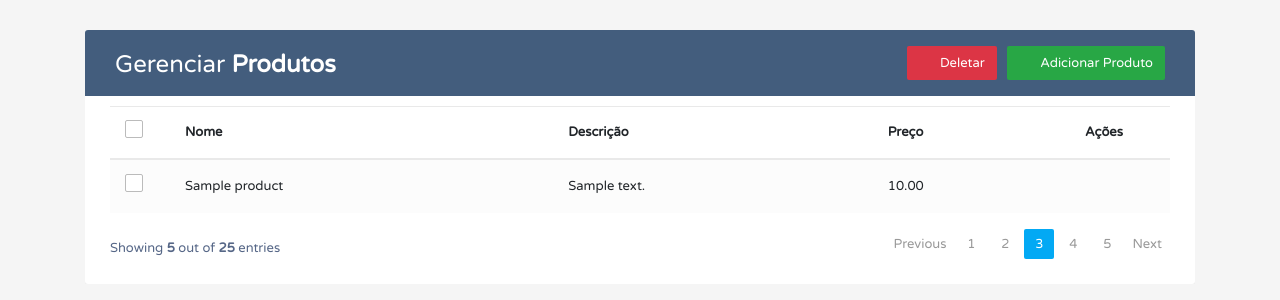
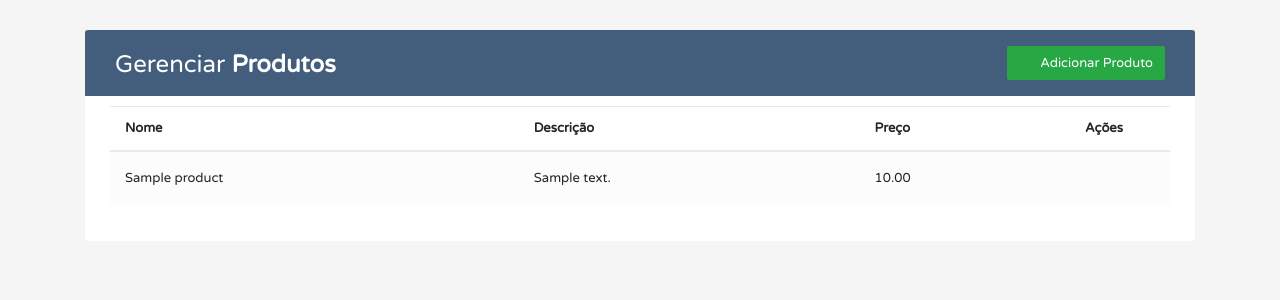
Before and after one commit to high-rolls/teste-produtos, a Django app: page /products/ in a window 1280 px wide. Shown: the top 300 px of the page. Run offline with Django 3.2, Linux system fonts and the light colour scheme; tables that the repository leaves empty hold one stand-in row (values such as "Sample post"); some libraries are stand-ins or nearby versions.

Commit message:
delete buttons

```diff
--- a/produtos/templates/produtos/product_list.html
+++ b/produtos/templates/produtos/product_list.html
@@ -79,10 +79,6 @@
             border-color: #e9e9e9;
             padding: 12px 15px;
             vertical-align: middle;
-        }
-
-        table.table tr th:first-child {
-            width: 60px;
         }
 
         table.table tr th:last-child {
@@ -185,65 +181,6 @@
             font-size: 13px;
         }
 
-        /* Custom checkbox */
-        .custom-checkbox {
-            position: relative;
-        }
-
-        .custom-checkbox input[type="checkbox"] {
-            opacity: 0;
-            position: absolute;
-            margin: 5px 0 0 3px;
-            z-index: 9;
-        }
-
-        .custom-checkbox label:before {
-            width: 18px;
-            height: 18px;
-        }
-
-        .custom-checkbox label:before {
-            content: '';
-            margin-right: 10px;
-            display: inline-block;
-            vertical-align: text-top;
-            background: white;
-            border: 1px solid #bbb;
-            border-radius: 2px;
-            box-sizing: border-box;
-            z-index: 2;
-        }
-
-        .custom-checkbox input[type="checkbox"]:checked+label:after {
-            content: '';
-            position: absolute;
-            left: 6px;
-            top: 3px;
-            width: 6px;
-            height: 11px;
-            border: solid #000;
-            border-width: 0 3px 3px 0;
-            transform: inherit;
-            z-index: 3;
-            transform: rotateZ(45deg);
-        }
-
-        .custom-checkbox input[type="checkbox"]:checked+label:before {
-            border-color: #03A9F4;
-            background: #03A9F4;
-        }
-
-        .custom-checkbox input[type="checkbox"]:checked+label:after {
-            border-color: #fff;
-        }
-
-        .custom-checkbox input[type="checkbox"]:disabled+label:before {
-            color: #b8b8b8;
-            cursor: auto;
-            box-shadow: none;
-            background: #ddd;
-        }
-
         /* Modal styles */
         .modal .modal-dialog {
             max-width: 400px;
@@ -303,20 +240,13 @@
                         <div class="col-sm-6">
                             <a href="#" class="btn btn-success open-modal" data-toggle="modal"><i
                                     class="material-icons">&#xE147;</i> <span>Adicionar Produto</span></a>
-                            <a href="#deleteProductModal" class="btn btn-danger" data-toggle="modal"><i
-                                    class="material-icons">&#xE15C;</i> <span>Deletar</span></a>
                         </div>
                     </div>
                 </div>
+                {% if products %}
                 <table class="table table-striped table-hover">
                     <thead>
                         <tr>
-                            <th>
-                                <span class="custom-checkbox">
-                                    <input type="checkbox" id="selectAll">
-                                    <label for="selectAll"></label>
-                                </span>
-                            </th>
                             <th>Nome</th>
                             <th>Descrição</th>
                             <th>Preço</th>
@@ -326,37 +256,22 @@
                     <tbody>
                     {% for product in products %}
                         <tr>
-                            <td>
-                                <span class="custom-checkbox">
-                                    <input type="checkbox" id="checkbox1" name="options[]" value="1">
-                                    <label for="checkbox1"></label>
-                                </span>
-                            </td>
                             <td>{{ product.name }}</td>
                             <td>{{ product.description }}</td>
                             <td>{{ product.price }}</td>
                             <td>
                                 <a href="#" class="edit open-modal" data-toggle="modal" data-id="{{ product.id }}"><i class="material-icons"
-                                        data-toggle="tooltip" title="Edit">&#xE254;</i></a>
-                                <a href="#deleteProductModal" class="delete" data-toggle="modal"><i
-                                        class="material-icons" data-toggle="tooltip" title="Delete">&#xE872;</i></a>
+                                        data-toggle="tooltip" title="Editar">&#xE254;</i></a>
+                                <a href="#deleteProductModal" class="delete" data-toggle="modal" data-id="{{ product.id }}"><i
+                                        class="material-icons" data-toggle="tooltip" title="Excluir">&#xE872;</i></a>
                             </td>
                         </tr>
                     {% endfor %}
                     </tbody>
                 </table>
-                <div class="clearfix">
-                    <div class="hint-text">Showing <b>5</b> out of <b>25</b> entries</div>
-                    <ul class="pagination">
-                        <li class="page-item disabled"><a href="#">Previous</a></li>
-                        <li class="page-item"><a href="#" class="page-link">1</a></li>
-                        <li class="page-item"><a href="#" class="page-link">2</a></li>
-                        <li class="page-item active"><a href="#" class="page-link">3</a></li>
-                        <li class="page-item"><a href="#" class="page-link">4</a></li>
-                        <li class="page-item"><a href="#" class="page-link">5</a></li>
-                        <li class="page-item"><a href="#" class="page-link">Next</a></li>
-                    </ul>
-                </div>
+                {% else %}
+                <p>Nenhum produto.</p>
+                {% endif %}
             </div>
         </div>
     </div>
@@ -386,8 +301,8 @@
                         </div>
                     </div>
                     <div class="modal-footer">
-                        <input type="button" class="btn btn-default" data-dismiss="modal" value="Cancel">
-                        <input type="submit" class="btn btn-success" value="Add">
+                        <input type="button" class="btn btn-default" data-dismiss="modal" value="Cancelar">
+                        <input type="submit" class="btn btn-success" value="Salvar">
                     </div>
                 </form>
             </div>
@@ -397,18 +312,20 @@
     <div id="deleteProductModal" class="modal fade">
         <div class="modal-dialog">
             <div class="modal-content">
-                <form>
+                <form id="deleteProductForm">
+                {% csrf_token %}
+                    <input type="hidden" id="deleteProductID" name="productID">
                     <div class="modal-header">
-                        <h4 class="modal-title">Deletar Produto</h4>
+                        <h4 class="modal-title">Excluir Produto</h4>
                         <button type="button" class="close" data-dismiss="modal" aria-hidden="true">&times;</button>
                     </div>
                     <div class="modal-body">
-                        <p>Tem certeza que deseja deletar esses itens?</p>
+                        <p>Tem certeza que deseja excluir esse produto?</p>
                         <p class="text-warning"><small>Essa ação não pode ser desfeita.</small></p>
                     </div>
                     <div class="modal-footer">
-                        <input type="button" class="btn btn-default" data-dismiss="modal" value="Cancel">
-                        <input type="submit" class="btn btn-danger" value="Delete">
+                        <input type="button" class="btn btn-default" data-dismiss="modal" value="Cancelar">
+                        <input type="submit" class="btn btn-danger" value="Excluir">
                     </div>
                 </form>
             </div>
@@ -420,7 +337,9 @@
             $('[data-toggle="tooltip"]').tooltip();
 
             const form = document.getElementById('productForm');
+            const deleteForm = document.getElementById('deleteProductForm');
             const openButtons = document.querySelectorAll('.open-modal');
+            const deleteButtons = document.querySelectorAll('a.delete');
 
             openButtons.forEach(button => {
                 button.addEventListener('click', function(event) {
@@ -430,10 +349,29 @@
                 });
             });
 
+            deleteButtons.forEach(button => {
+                button.addEventListener('click', function(event) {
+                    event.preventDefault();
+                    const productId = this.getAttribute('data-id');
+                    document.getElementById('deleteProductID').value = productId;
+                });
+            });
+
             form.addEventListener('submit', function(event) {
                 event.preventDefault();
                 const formData = new FormData(form);
-                saveProduct(formData);
+                formData.set('action', formData.get('productID') ? 'update' : 'create');
+                postProduct(formData);
+                // Hide the Bootstrap modal
+                $('#productModal').modal('hide');
+            });
+
+            deleteForm.addEventListener('submit', function(event) {
+                event.preventDefault();
+                const formData = new FormData(deleteForm);
+                formData.set('action', 'delete');
+                postProduct(formData);
+                $('#deleteProductModal').modal('hide');
             });
 
             function openModal(productId) {
@@ -457,10 +395,7 @@
                 $('#productModal').modal('show');
             }
 
-            function saveProduct(formData) {
-                // Send form data via Ajax to create or update the product
-                formData.set('action', formData.get('productID') ? 'update' : 'create');
-
+            function postProduct(formData) {
                 fetch('/products/ajax/', {
                     method: 'POST',
                     body: formData,
@@ -472,36 +407,13 @@
                         location.reload();
                     } else {
                         // Handle errors
-                        console.error('Error saving product.');
+                        console.error('Error posting product.');
                     }
                 })
                 .catch(error => {
                     console.error('Error:', error);
                 });
-
-                // Hide the Bootstrap modal
-                $('#productModal').modal('hide');
             }
-
-            // Select/Deselect checkboxes
-            var checkbox = $('table tbody input[type="checkbox"]');
-            $("#selectAll").click(function () {
-                if (this.checked) {
-                    checkbox.each(function () {
-                        this.checked = true;
-                    });
-                } else {
-                    checkbox.each(function () {
-                        this.checked = false;
-                    });
-                }
-            });
-            checkbox.click(function () {
-                if (!this.checked) {
-                    $("#selectAll").prop("checked", false);
-                }
-            });
-
         });
     </script>
 </body>
--- a/produtos/urls.py
+++ b/produtos/urls.py
@@ -1,7 +1,8 @@
 from django.urls import path
-from .views import ProductListView, ProductAjaxView
+from .views import index_view, ProductListView, ProductAjaxView
 
 urlpatterns = [
+    path('', index_view),
     path('products/', ProductListView.as_view(), name='product-list'),
     path('products/ajax/', ProductAjaxView.as_view(), name='product-ajax'),
 ]
--- a/produtos/views.py
+++ b/produtos/views.py
@@ -1,8 +1,12 @@
 from django.http import Http404, JsonResponse
-from django.shortcuts import get_object_or_404, render
+from django.shortcuts import get_object_or_404, redirect, render
 from django.views.generic import ListView, View
 from django.views.generic.edit import CreateView, UpdateView, DeleteView
 from .models import Product
+
+
+def index_view(request):
+    return redirect('product-list')
 
 class ProductListView(ListView):
     model = Product
@@ -63,12 +67,13 @@ class ProductAjaxView(View):
         product.description = description
         product.price = price
         product.save()
-        print('X')
 
         return JsonResponse({'success': True, 'id': product.id})
 
     def delete_product(self, request):
+        print(f"request.POST: {request.POST}")
         product_id = request.POST.get('productID')
+        print(f"product_id: {product_id}")
 
         product = Product.objects.get(pk=product_id)
         product.delete()
```
